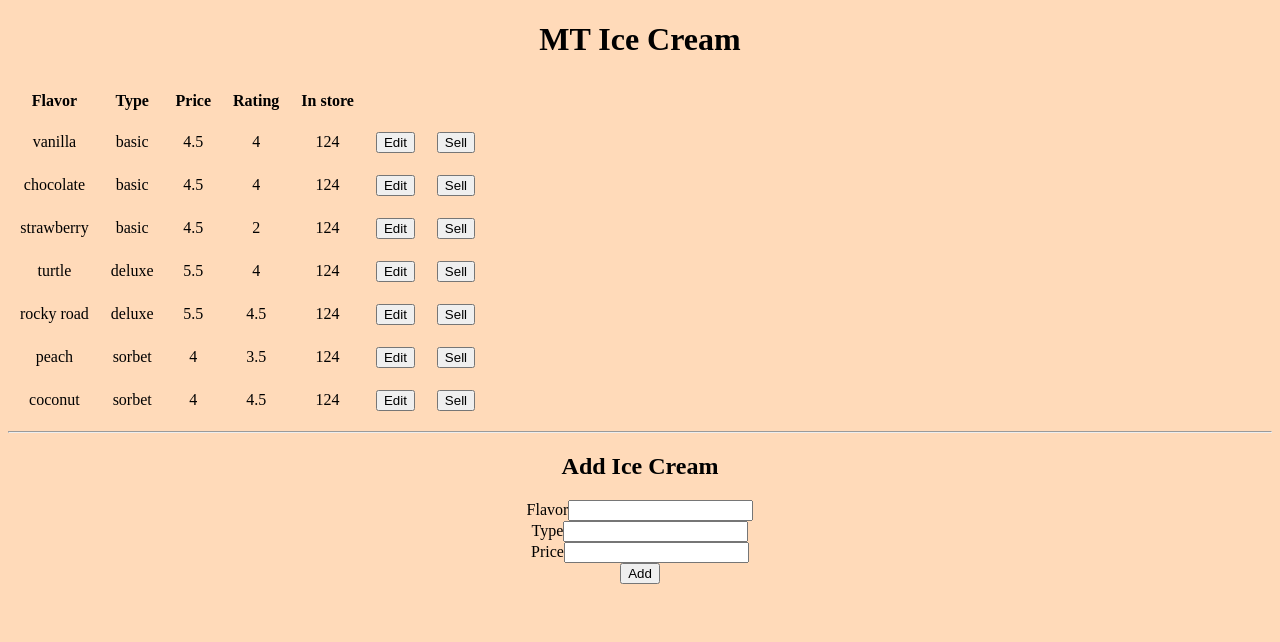
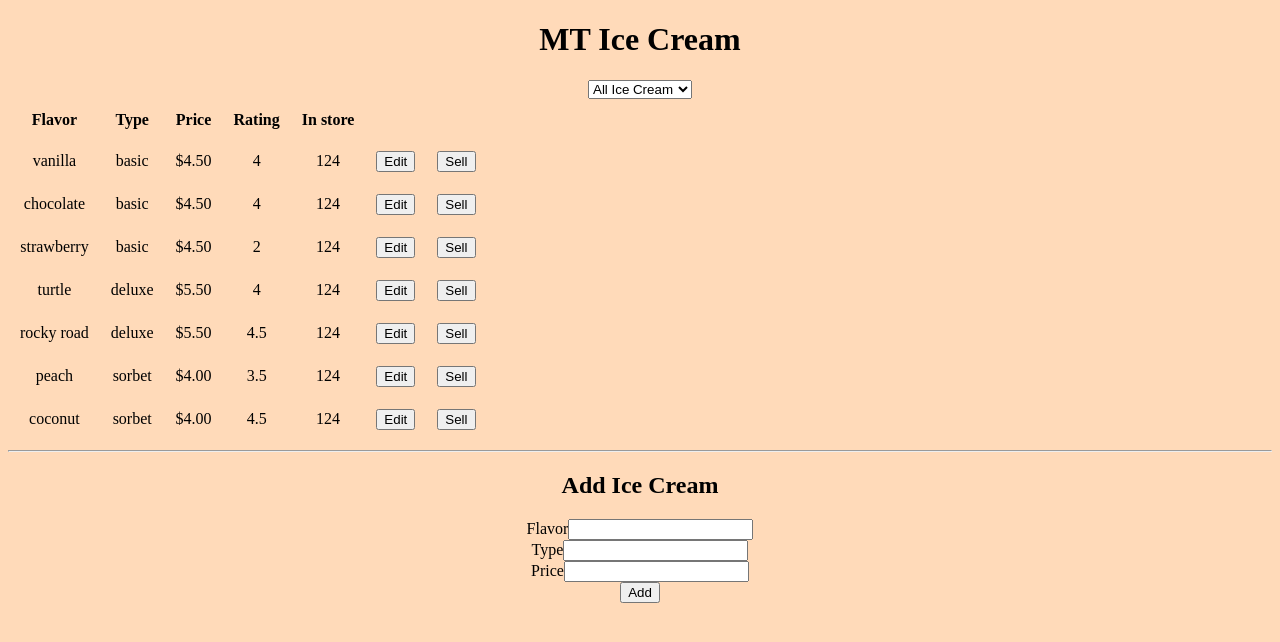
Before and after one commit to tessasullivan/mt-ice-cream, an Angular app: page / in a window 1280 px wide. Shown: the top 642 px of the page. Built offline with nearby package versions, Linux system fonts and the light colour scheme.

Commit message:
Can now filter on amount, price is in currency

```diff
--- /dev/null
+++ b/src/app/amount.pipe.ts
@@ -0,0 +1,23 @@
+import {Pipe, PipeTransform} from '@angular/core';
+import { IceCream } from './models/ice-cream.model';
+
+@Pipe({
+  name: "amount",
+  pure: false
+})
+
+export class AmountPipe implements PipeTransform {
+  transform(input: IceCream[], inStock) {
+    let output: IceCream[] = [];
+    if (inStock === "Less than 50") {
+      for (let i=0; i < input.length; i++) {
+        if(input[i].amount <= 50) {
+          output.push(input[i]);
+        }
+      }
+    } else {
+      output = input;
+    }
+    return output;
+  }
+}
--- a/src/app/app.module.ts
+++ b/src/app/app.module.ts
@@ -7,6 +7,7 @@ import { AppComponent } from './app.component';
 import { ListComponent } from './list/list.component';
 import { EditComponent } from './edit/edit.component';
 import { NewComponent } from './new/new.component';
+import { AmountPipe } from './amount.pipe';
 
 
 @NgModule({
@@ -14,7 +15,8 @@ import { NewComponent } from './new/new.component';
     AppComponent,
     ListComponent,
     EditComponent,
-    NewComponent
+    NewComponent,
+    AmountPipe
   ],
   imports: [
     BrowserModule,
--- a/src/app/list/list.component.html
+++ b/src/app/list/list.component.html
@@ -1,4 +1,8 @@
 <h1>MT Ice Cream</h1>
+<select (change)='onAmountChange($event.target.value)'>
+  <option value='allIceCream'>All Ice Cream</option>
+  <option value="Less than 50">Replace soon</option>
+</select>
 <table>
   <tr>
     <th>Flavor</th>
@@ -8,10 +12,10 @@
     <th>In store</th>
     <th></th>
   </tr>
-  <tr *ngFor="let iceCream of childIceCreamList">
+  <tr *ngFor="let iceCream of childIceCreamList | amount:filterByAmountLeft">
     <td>{{ iceCream.flavor }}</td>
     <td>{{ iceCream.type}}</td>
-    <td>{{ iceCream.price}}</td>
+    <td>{{ iceCream.price | currency}}</td>
     <td>{{ iceCream.rating}}</td>
     <td>{{iceCream.amount}}</td>
     <td><button (click)="editButtonClicked(iceCream)">Edit</button></td>
--- a/src/app/list/list.component.ts
+++ b/src/app/list/list.component.ts
@@ -17,5 +17,8 @@ export class ListComponent {
   sellButtonClicked(iceCream: IceCream) {
     this.sellSender.emit(iceCream);
   }
-
+  filterByAmountLeft: string = "allIceCream";
+  onAmountChange(optionFromMenu) {
+    this.filterByAmountLeft = optionFromMenu;
+  }
 }
```
